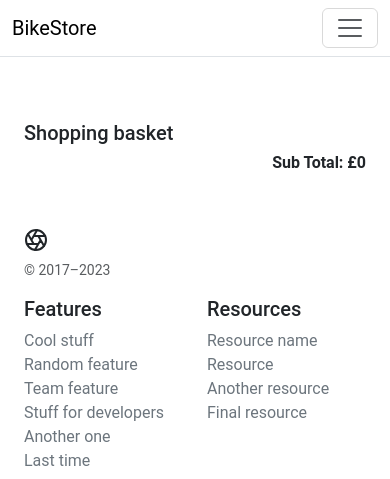
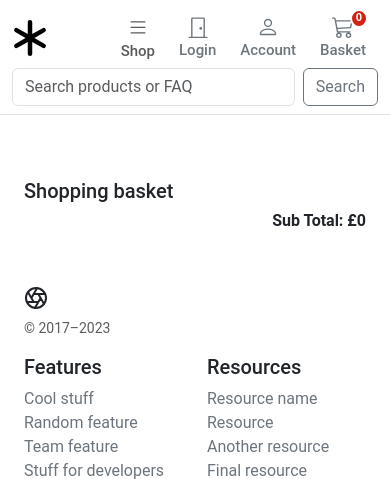
Before and after one commit to dsuetin/django_project, a Django app: page /basket/ in a window 390 px wide. Shown: the top 479 px of the page. Run offline with Django 4.2, Linux system fonts and the light colour scheme; data that the repository does not hold is empty.

Commit message:
move summary

```diff
--- a/basket/views.py
+++ b/basket/views.py
@@ -7,10 +7,10 @@ from .basket import Basket
 
 
 def basket_summary(request):
-    # basket = Basket(request)
-    # return render(request, 'store/basket/summary.html', {'basket': basket})
+    basket = Basket(request)
+    return render(request, 'basket/summary.html', {'basket': basket})
     # print("request, basket_summary", request)
-    return render(request, 'store/basket/summary.html')
+    # return render(request, 'store/basket/summary.html')
 
 # s = Session.objects.get(pk='wyx1l8hrcsg9a7bugtn8960g40guf72c')
 
--- a/core/settings.py
+++ b/core/settings.py
@@ -122,9 +122,9 @@ USE_TZ = True
 # https://docs.djangoproject.com/en/4.2/howto/static-files/
 
 STATIC_URL = 'static/'
-STATCICFILES_DIRS = [
-    os.path.join(BASE_DIR, 'static'),
-]
+STATICFILES_DIRS = [os.path.join(BASE_DIR, "static"),
+                    # '/home/daniil/devbox/django_project/static/',
+                    ]
 MEDIA_URL = '/media/'
 MEDIA_ROOT = os.path.join(BASE_DIR, 'media/')
 
--- a/templates/store/basket/summary.html
+++ b/templates/basket/summary.html
@@ -1,4 +1,4 @@
-{% extends "../base.html" %}
+{% extends "../store/base.html" %}
 {% load static %}
 {% block title %}Basket Summary{% endblock %}
 {% block content %}
@@ -20,8 +20,6 @@
           <div class="col border-bottom">
             <div class="row p-3">
               <div class="col-6">Hardback Book</div>
-              <!-- <div class="col-6 text-end"><span class="h6 fw-bold">£{{ item.total_price }}</span></div> -->
-              <!-- <div class="col-6 text-end"><span class="h6 fw-bold">£{{ item.total_price }} {{ item.qty }}</span></div> -->
               <div class="col-6 text-end"><span class="h6 fw-bold">£{{ product.price }} {{ item.qty }}</span></div>
             </div>
           </div>
--- a/templates/store/base.html
+++ b/templates/store/base.html
@@ -18,27 +18,36 @@
     </script>
     <link rel="stylesheet" href="{% static 'core/css/base.css' %}">
     <link rel="stylesheet" href="{% static 'basket/css/basket.css' %}">
+    {% comment %} <img src="{% static 'my_app/example.jpg' %}" alt="My image"> {% endcomment %}
+    {% comment %} <img href="{% static 'musthrooms.png' %}" alt="My image2"> {% endcomment %}
 </head>
 
 <body>
     <header class="pb-3">
         <nav class="navbar navbar-expand-md navbar-light bg-white border-bottom">
-            <div class="container-fluid">
-                <a class="navbar-brand" href="/">BikeStore</a>
-                <button class="navbar-toggler" type="button" data-bs-toggle="collapse" data-bs-target="#navbarCollapse"
-                    aria-controls="navbarCollapse" aria-expanded="false" aria-label="Toggle navigation">
-                    <span class="navbar-toggler-icon"></span>
-                </button>
-                <div class="collapse navbar-collapse" id="navbarCollapse">
+            <div class="container-fluid px-md-4">
+                <div class="d-flex w-100 navbar-collapse">
+                    <a class="navbar-brand d-flex-inline" href="/">
+                        <svg xmlns="http://www.w3.org/2000/svg" width="36" height="36" fill="currentColor"
+                            class="bi bi-asterisk" viewBox="0 0 16 16">
+                            <path
+                                d="M8 0a1 1 0 0 1 1 1v5.268l4.562-2.634a1 1 0 1 1 1 1.732L10 8l4.562 2.634a1 1 0 1 1-1 1.732L9 9.732V15a1 1 0 1 1-2 0V9.732l-4.562 2.634a1 1 0 1 1-1-1.732L6 8 1.438 5.366a1 1 0 0 1 1-1.732L7 6.268V1a1 1 0 0 1 1-1z" />
+                        </svg>
+                    </a>
                     <ul class="navbar-nav me-auto mb-2 mb-md-0">
-
                         <li class="nav-item dropdown">
-                            <a class="nav-link dropdown-toggle" href="#" id="navbarDropdown" role="button"
-                                data-bs-toggle="dropdown" aria-expanded="false">
+                            <a class="nav-link dropdown-toggle d-none d-md-block fw500" href="#" id="navbarDropdown"
+                                role="button" data-bs-toggle="dropdown" aria-expanded="false">
                                 Library
+                                <i class="ps-1"><svg xmlns="http://www.w3.org/2000/svg" width="16" height="16"
+                                        fill="currentColor" class="bi bi-chevron-down" viewBox="0 0 16 16">
+                                        <path fill-rule="evenodd"
+                                            d="M1.646 4.646a.5.5 0 0 1 .708 0L8 10.293l5.646-5.647a.5.5 0 0 1 .708.708l-6 6a.5.5 0 0 1-.708 0l-6-6a.5.5 0 0 1 0-.708z" />
+                                    </svg></i>
                             </a>
-                            <ul class="dropdown-menu" aria-labelledby="navbarDropdown">
-                                <li><a class="dropdown-item" href="{% url "store:products_all" %}">All</a></li>
+                            <ul class="dropdown-menu rounded-0 border-0" aria-labelledby="navbarDropdown">
+                                {% comment %} <li><a class="dropdown-item" href="{% url "store:product_all" %}">All</a></li> {% endcomment %}
+                                <li><a class="dropdown-item" href="">All</a></li>
                                 {% for c in categories %}
                                 <li {% if category.slug == c.slug %}class="selected" {% endif %}>
                                     <a class="dropdown-item" href="{{ c.get_absolute_url }}">{{ c.name|title }}</a>
@@ -47,10 +56,65 @@
                             </ul>
                         </li>
                     </ul>
+                    <button class="navbar-toggler border-0" type="button" data-bs-toggle="collapse"
+                        data-bs-target="#navbarCollapse" aria-controls="navbarCollapse" aria-expanded="false"
+                        aria-label="Toggle navigation">
+                        <div>
+                            <svg xmlns="http://www.w3.org/2000/svg" width="22" height="22" fill="currentColor"
+                                class="bi bi-list" viewBox="0 0 16 16">
+                                <path fill-rule="evenodd"
+                                    d="M2.5 11.5A.5.5 0 0 1 3 11h10a.5.5 0 0 1 0 1H3a.5.5 0 0 1-.5-.5zm0-4A.5.5 0 0 1 3 7h10a.5.5 0 0 1 0 1H3a.5.5 0 0 1-.5-.5zm0-4A.5.5 0 0 1 3 3h10a.5.5 0 0 1 0 1H3a.5.5 0 0 1-.5-.5z" />
+                            </svg>
+                        </div>
+                        <span class="fs15 fw500">Shop</span>
+                    </button>
+
+                    {% if user.is_authenticated %}
+                    <a type="button" role="button" href=""
+                        class="btn btn-outline-secondary border-0 basket-btn">
+                        <div>
+                            <svg xmlns="http://www.w3.org/2000/svg" width="22" height="22" fill="currentColor"
+                                class="bi bi-door-closed" viewBox="0 0 16 16">
+                                <path
+                                    d="M3 2a1 1 0 0 1 1-1h8a1 1 0 0 1 1 1v13h1.5a.5.5 0 0 1 0 1h-13a.5.5 0 0 1 0-1H3V2zm1 13h8V2H4v13z" />
+                                <path d="M9 9a1 1 0 1 0 2 0 1 1 0 0 0-2 0z" />
+                            </svg>
+                        </div>
+                        <span class="fs15 fw500">Logout</span>
+                    </a>
+                    {% else %}
+                    <a type="button" role="button" href=""
+                        class="btn btn-outline-secondary border-0 basket-btn">
+                        <div>
+                            <svg xmlns="http://www.w3.org/2000/svg" width="22" height="22" fill="currentColor"
+                                class="bi bi-door-closed" viewBox="0 0 16 16">
+                                <path
+                                    d="M3 2a1 1 0 0 1 1-1h8a1 1 0 0 1 1 1v13h1.5a.5.5 0 0 1 0 1h-13a.5.5 0 0 1 0-1H3V2zm1 13h8V2H4v13z" />
+                                <path d="M9 9a1 1 0 1 0 2 0 1 1 0 0 0-2 0z" />
+                            </svg>
+                        </div>
+                        <span class="fs15 fw500">Login</span>
+                    </a>
+                    {% endif %}
+
+
+                    <a type="button" role="button" href=""
+                        class="btn btn-outline-secondary border-0 basket-btn">
+                        <div>
+                            <svg xmlns="http://www.w3.org/2000/svg" width="22" height="22" fill="currentColor"
+                                class="bi bi-person" viewBox="0 0 16 16">
+                                <path
+                                    d="M8 8a3 3 0 1 0 0-6 3 3 0 0 0 0 6zm2-3a2 2 0 1 1-4 0 2 2 0 0 1 4 0zm4 8c0 1-1 1-1 1H3s-1 0-1-1 1-4 6-4 6 3 6 4zm-1-.004c-.001-.246-.154-.986-.832-1.664C11.516 10.68 10.289 10 8 10c-2.29 0-3.516.68-4.168 1.332-.678.678-.83 1.418-.832 1.664h10z" />
+                            </svg>
+                        </div>
+                        <span class="fs15 fw500">Account</span>
+                    </a>
+
                     <a type="button" role="button" href="{% url "basket:basket_summary" %}"
-                        class="btn btn-outline-secondary">
+                        class="btn btn-outline-secondary border-0 basket-btn">
+
                         {% with total_qty=basket|length %}
-                            <div id="basket-qty" class="d-inline-flex">
+                        <div id="basket-qty" class="basket-qty">
                             {% if total_qty > 0 %}
                             {{ total_qty }}
                             {% else %}
@@ -58,17 +122,34 @@
                             {% endif %}
                         </div>
                         {% endwith %}
-                        <!-- <div id="basket-qty" class="d-inline-flex">0</div> -->
-                        <svg xmlns="http://www.w3.org/2000/svg" width="16" height="16" fill="currentColor"
-                            class="bi bi-cart2" viewBox="0 0 16 16">
+                        <div>
+                            <svg xmlns="http://www.w3.org/2000/svg" width="22" height="22" fill="currentColor"
+                                class="bi bi-cart3" viewBox="0 0 16 16">
                                 <path
-                                d="M0 2.5A.5.5 0 0 1 .5 2H2a.5.5 0 0 1 .485.379L2.89 4H14.5a.5.5 0 0 1 .485.621l-1.5 6A.5.5 0 0 1 13 11H4a.5.5 0 0 1-.485-.379L1.61 3H.5a.5.5 0 0 1-.5-.5zM3.14 5l1.25 5h8.22l1.25-5H3.14zM5 13a1 1 0 1 0 0 2 1 1 0 0 0 0-2zm-2 1a2 2 0 1 1 4 0 2 2 0 0 1-4 0zm9-1a1 1 0 1 0 0 2 1 1 0 0 0 0-2zm-2 1a2 2 0 1 1 4 0 2 2 0 0 1-4 0z" />
+                                    d="M0 1.5A.5.5 0 0 1 .5 1H2a.5.5 0 0 1 .485.379L2.89 3H14.5a.5.5 0 0 1 .49.598l-1 5a.5.5 0 0 1-.465.401l-9.397.472L4.415 11H13a.5.5 0 0 1 0 1H4a.5.5 0 0 1-.491-.408L2.01 3.607 1.61 2H.5a.5.5 0 0 1-.5-.5zM3.102 4l.84 4.479 9.144-.459L13.89 4H3.102zM5 12a2 2 0 1 0 0 4 2 2 0 0 0 0-4zm7 0a2 2 0 1 0 0 4 2 2 0 0 0 0-4zm-7 1a1 1 0 1 1 0 2 1 1 0 0 1 0-2zm7 0a1 1 0 1 1 0 2 1 1 0 0 1 0-2z" />
                             </svg>
-
-                        <!-- <div>Basket</div> -->
-                        Basket
+                        </div>
+                        <span class="fs15 fw500">Basket</span>
                     </a>
                 </div>
+                <div class="d-md-none d-lg-none d-xl-none">
+                    <div class="collapse navbar-collapse" id="navbarCollapse">
+                        <ul class="navbar-nav me-auto mb-2 mb-md-0">
+                            {% comment %} <li><a class="dropdown-item" href="{% url "store:product_all" %}">All</a></li> {% endcomment %}
+                            <li><a class="dropdown-item" href="">All</a></li>
+                            {% for c in categories %}
+                            <li {% if category.slug == c.slug %}class="selected" {% endif %}>
+                                <a class="dropdown-item" href="{{ c.get_absolute_url }}">{{ c.name|title }}</a>
+                            </li>
+                            {% endfor %}
+                        </ul>
+                    </div>
+                </div>
+                <form class="d-flex w-100 d-md-none">
+                    <input class="form-control me-2" type="search" placeholder="Search products or FAQ"
+                        aria-label="Search">
+                    <button class="btn btn-outline-secondary" type="submit">Search</button>
+                </form>
             </div>
         </nav>
     </header>
```
Also changed, not shown: 1 other file. Lines whose indentation alone changed are shown as unchanged.
